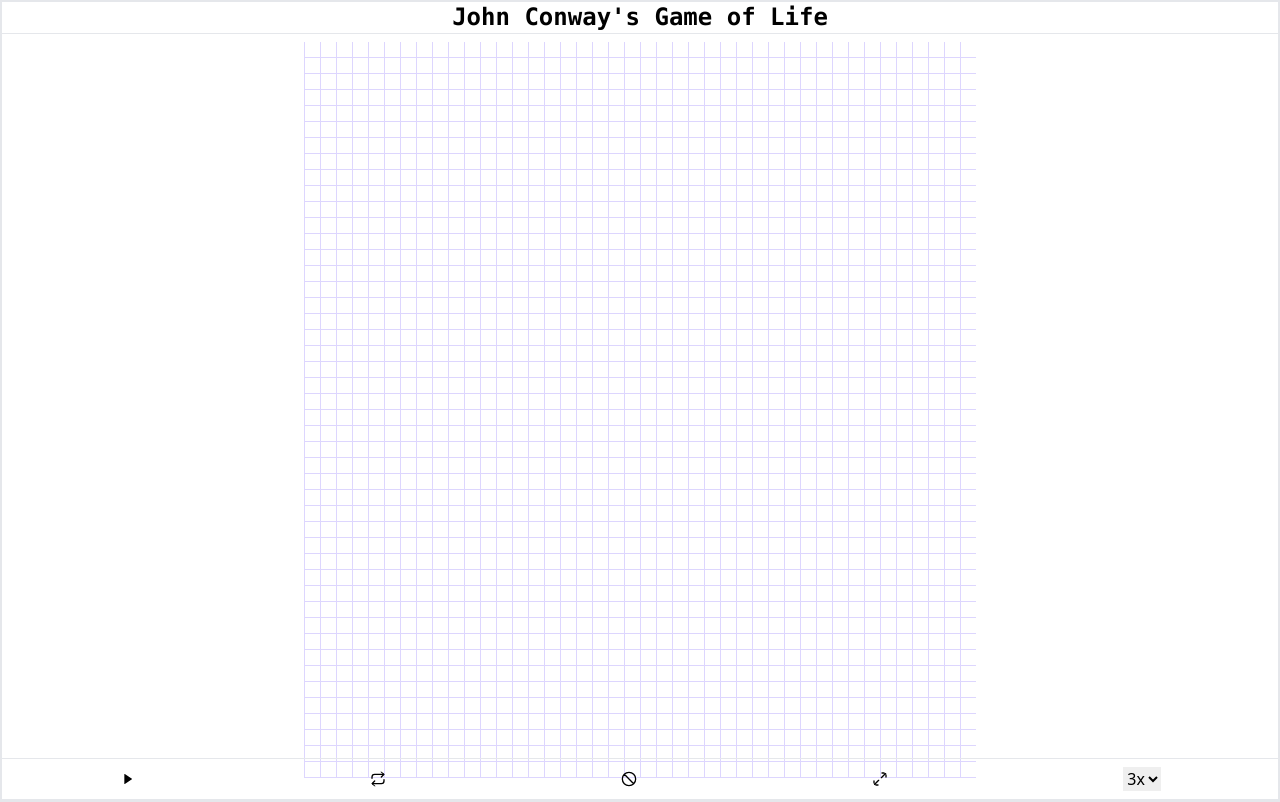
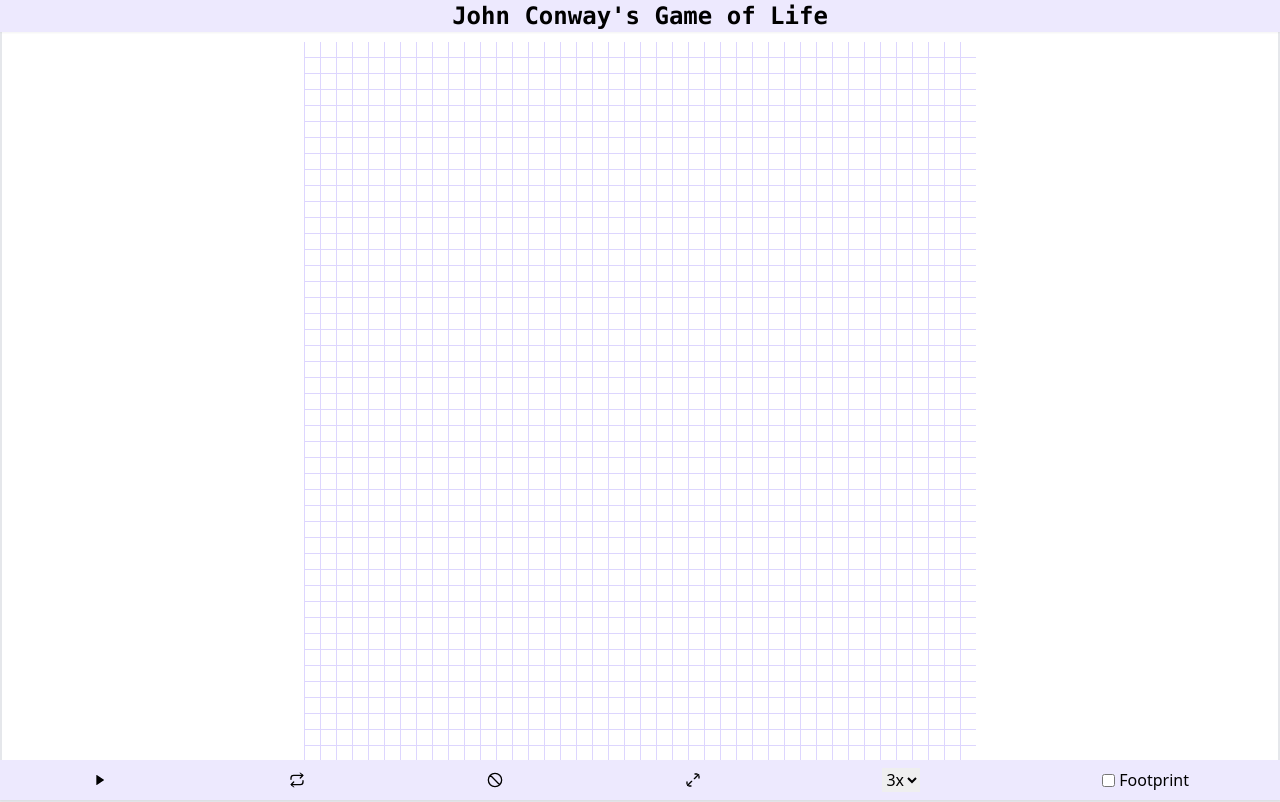
Before and after one commit to pawanbhatta178/gameOfLife2, a React (Create React App) app: page / in a window 1280 px wide. Built offline with nearby package versions, Linux system fonts and the light colour scheme.

Commit message:
heatmap added

```diff
--- a/src/App.tsx
+++ b/src/App.tsx
@@ -127,6 +127,7 @@
   const [isGameOn, setIsGameOn] = useState<boolean>(false);
   const [playSpeed, setPlaySpeed] = useState<number>(3);
   const [isFullScreen, setIsFullScreen] = useState<boolean>(false);
+  const [isFootPrintOn, setIsFootPrintOn] = useState<boolean>(false);
 
 
   useEffect(() => {
@@ -190,18 +191,21 @@
     }
   }
 
+  const onFootPrintToggle = (e:React.FormEvent<HTMLInputElement>) => {
+    setIsFootPrintOn(current => !current);
+  }
 
   return (
     <div className="flex flex-col h-full ">
-      <div className="absolute top-0 left-0 right-0 border bg-transparent">
+      <div className="absolute top-0 left-0 right-0 bg-purple-100 shadow-sm">
         <Logo type={logoTypes.SM} />
        </div>
       <div className="flex-1 border flex ">
          <div className=" h-screen w-screen border overflow-scroll py-10 ">
-             <Grid data={data} frameColSize={frameSize} frameRowSize={frameSize} onCellClick={onCellClick} />
+          <Grid data={data} frameColSize={frameSize} frameRowSize={frameSize} onCellClick={onCellClick} footPrint={ isFootPrintOn}/>
            </div>
         </div>
-      <div className="absolute bg-transparent bottom-0 border m-0 left-0 right-0 ">
+      <div className="absolute bg-purple-100 shadow-sm bottom-0  m-0 left-0 right-0 ">
         <div className="flex justify-around my-2">
           <button onClick={toggleGame} data-tip data-for="playTip"> {isGameOn?<Icon name={"pause"}/>:< Icon name={"play"} />} </button>
           <button onClick={getNextGeneration} data-tip data-for="nextGenTip"><Icon name="repeat" /></button>
@@ -214,6 +218,11 @@
             <option value={4}>4x</option>
             <option value={5}>5x</option>
           </select>
+
+            <label className="flex items-center space-x-1">
+            <input onChange={onFootPrintToggle} className="pl-2" type="checkbox" checked={isFootPrintOn} />
+             <span>Footprint</span>
+             </label>
           <ReactTooltip id="clearTip" place="top" effect="solid">
            Wipes out all the living cells
           </ReactTooltip>
--- a/src/Components/Grid.tsx
+++ b/src/Components/Grid.tsx
@@ -25,7 +25,7 @@
 }
 
 interface GridProps extends GridArgs{
-    leaveFootPrint?: boolean;
+    footPrint?: boolean;
     className?: string;
     onCellClick: (cellId: CellId) => void;
 }
@@ -37,7 +37,7 @@
 
 const GridStyles: Dictionary<string> = {
 gridCellStyle:`flex-none h-4  w-4 border-b border-l border-purple-200`,
-gridCellAliveStyle: `flex-none h-4 w-4 border-b border-l bg-purple-600 border-purple-100`,
+gridCellAliveStyle: `flex-none h-4 w-4 border-b border-l bg-purple-700 border-purple-100`,
 }
 
 
@@ -47,30 +47,30 @@
         return "bg-white"
     }
     if (hit === 1) {
-        return "bg-gray-200"
+        return "bg-purple-50"
 
     }
     if (hit === 2) {
-        return "bg-gray-300"
+        return "bg-purple-100"
 
     }
     if (hit < 4) {
-        return "bg-gray-400"
+        return "bg-purple-200"
 
     }
     if (hit < 6) {
-        return "bg-gray-500"
+        return "bg-purple-300"
 
     }
-    if (hit < 8) {
-        return "bg-gray-600"
+    if (hit > 8) {
+        return "bg-purple-400"
 
     }
-    return "bg-gray-700";
+    return "bg-purple-400";
 }
 
 
-const Grid: React.FC<GridProps> = ({ data, frameColSize, frameRowSize, leaveFootPrint=false, onCellClick }) => {
+const Grid: React.FC<GridProps> = ({ data, frameColSize, frameRowSize, footPrint=false, onCellClick }) => {
     const gridRef = useRef<HTMLDivElement>(null);
     const [isDrawable, setIsDrawable] = useState<boolean>(false);
 
@@ -116,7 +116,7 @@
                     if (j< frameColSize || j >= data[0].length - frameColSize) {
                         return null;
                     }
-                    return <div key={`cell-${i}-${j}`} onMouseEnter={(e) => onMouseOver({ row: i, col: j })} onClick={(e) => { onCellClick({ row: i, col: j }) }} className={(cell?.alive) ? `${leaveFootPrint&&CellHeatStyle(cell.counter)} ${GridStyles['gridCellAliveStyle']}` : `${leaveFootPrint&&CellHeatStyle(cell.counter)} ${GridStyles['gridCellStyle']}`}></div>
+                    return <div key={`cell-${i}-${j}`} onMouseEnter={(e) => onMouseOver({ row: i, col: j })} onClick={(e) => { onCellClick({ row: i, col: j }) }} className={(cell?.alive) ? `${footPrint&&CellHeatStyle(cell.counter)} ${GridStyles['gridCellAliveStyle']}` : `${footPrint&&CellHeatStyle(cell.counter)} ${GridStyles['gridCellStyle']}`}></div>
                 } ) }</div>
             } )}
         </div>
```
